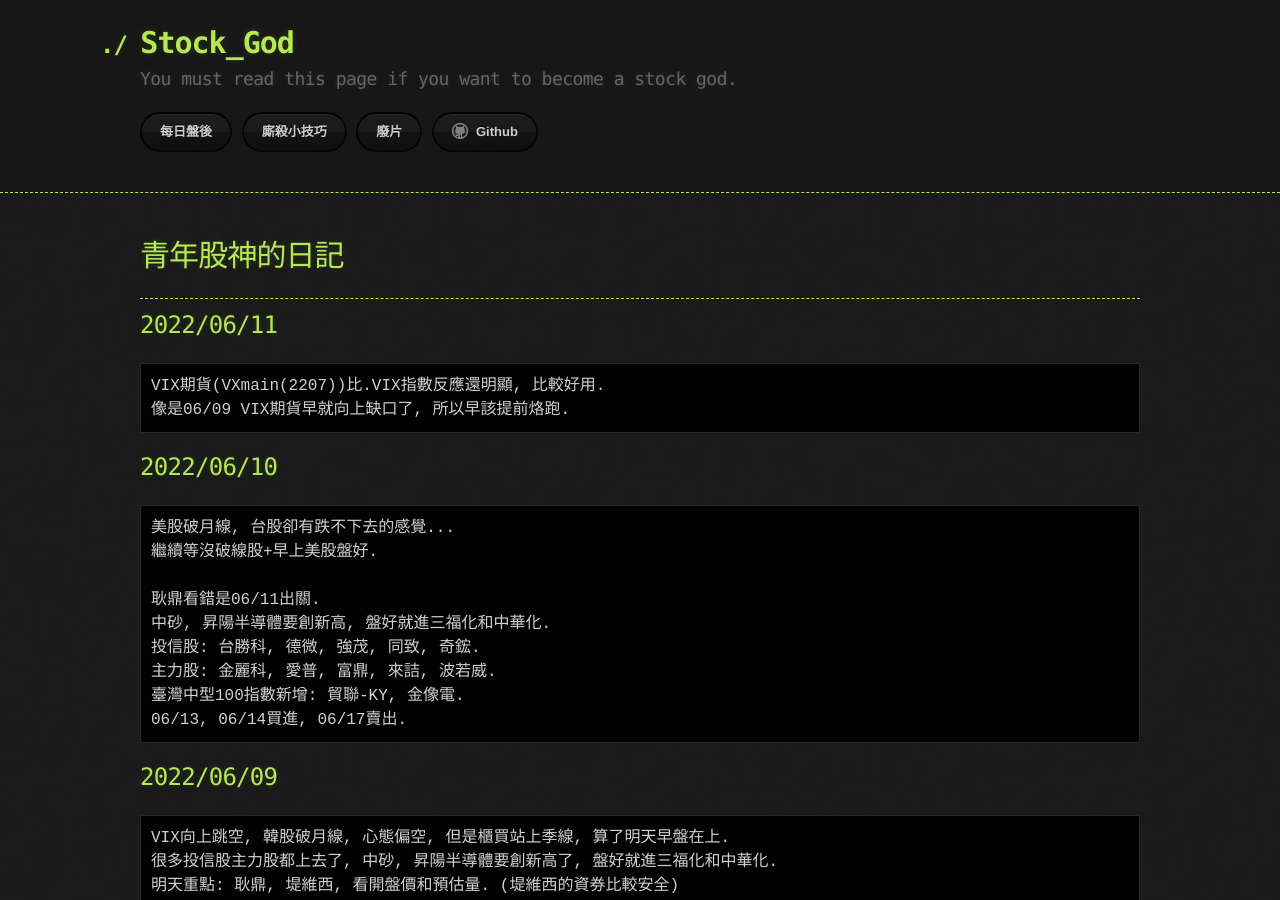
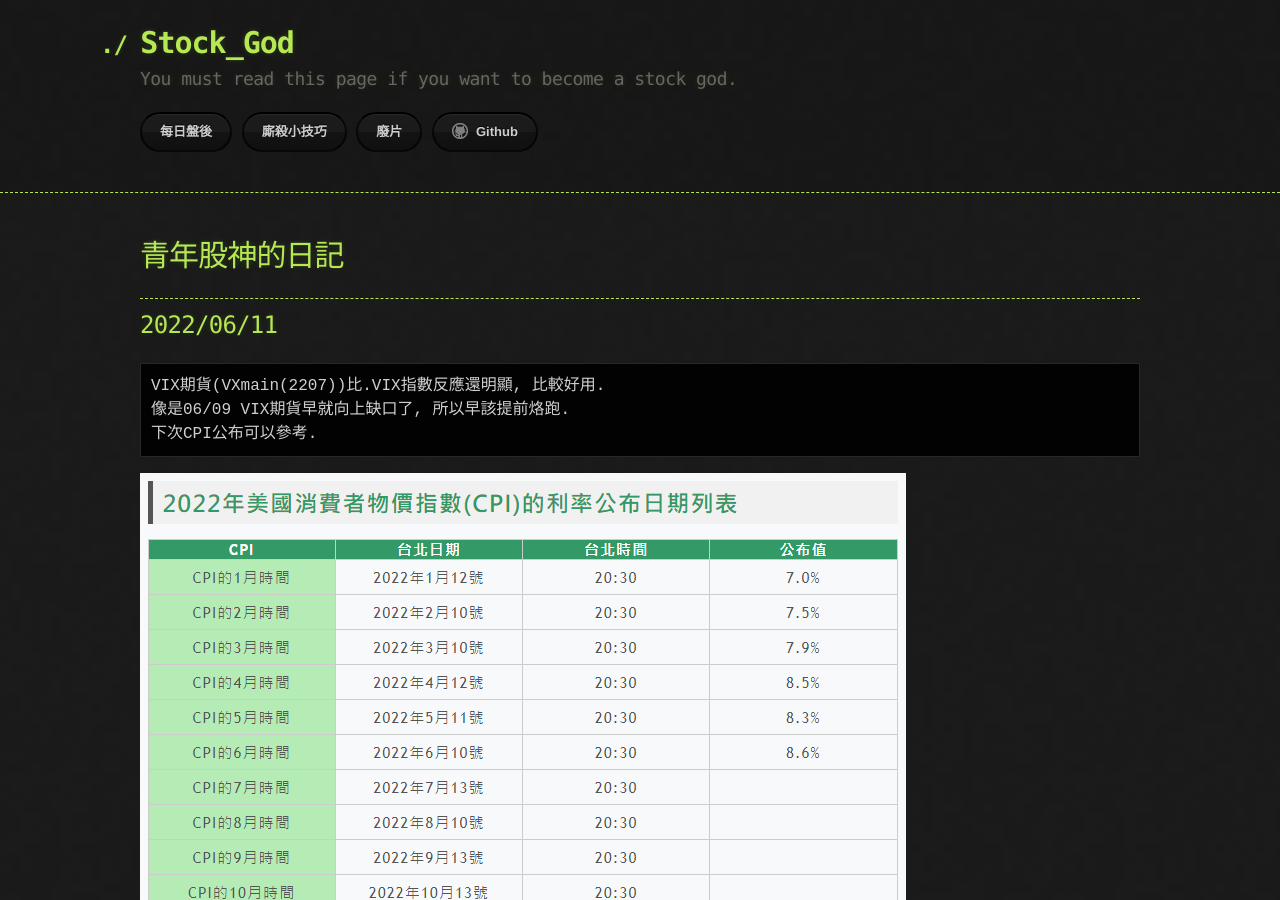
Before and after one commit to lepg5487/Stock_God, a Jekyll site: the page built from index.md, in a window 1280 px wide and 900 px high. Built offline with Jekyll 4.4.1, drawn with Linux system fonts in a browser that asks for light colours; our own code applies the rules of GitHub Pages for plain Markdown files.

Commit message:
Update index.md

````diff
--- a/index.md
+++ b/index.md
@@ -10,7 +10,10 @@ layout: testlayouts
 ```
 VIX期貨(VXmain(2207))比.VIX指數反應還明顯, 比較好用.
 像是06/09 VIX期貨早就向上缺口了, 所以早該提前烙跑.
+下次CPI公布可以參考.
 ```
+
+![image](https://github.com/lepg5487/Stock_God/blob/master/img/CPI.png)
 
 ## 2022/06/10
 ```
@@ -304,7 +307,6 @@ IP: 創意, 愛普, 億而得
 [衝擊AM族群上半年獲利的最大變數－匯損(台幣現在狂貶值, 所以會造成獲利放大)](https://ctee.com.tw/news/stocks/486014.html)
 
 ![image](https://github.com/lepg5487/Stock_God/blob/master/img/AM.png)
-
 
 ## 2022/05/18
 ```
````
